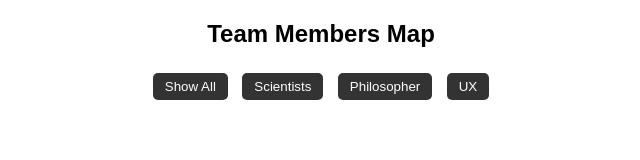
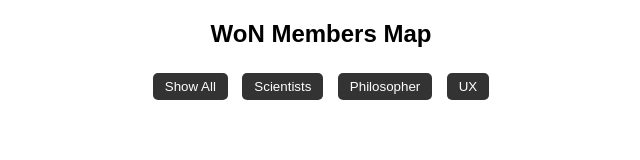
Before and after one commit to adnavar88/won, a plain HTML site: page index.html in a window 1280 px wide. Shown: the full height of the page, 319-959 px from the left. Drawn offline with nearby package versions, Linux system fonts and the light colour scheme.

Commit message:
Update index.html

```diff
--- a/index.html
+++ b/index.html
@@ -1,7 +1,7 @@
 <!DOCTYPE html>
 <html>
 <head>
-  <title>Team Members Map</title>
+  <title>WoN Members Map</title>
   <meta charset="utf-8" />
   <meta name="viewport" content="width=device-width, initial-scale=1.0">
   <link rel="stylesheet" href="https://unpkg.com/leaflet/dist/leaflet.css" />
@@ -30,7 +30,7 @@
   </style>
 </head>
 <body>
-  <h2>Team Members Map</h2>
+  <h2>WoN Members Map</h2>
 
   <div>
     <button class="filter-btn" onclick="showAll()">Show All</button>
```
